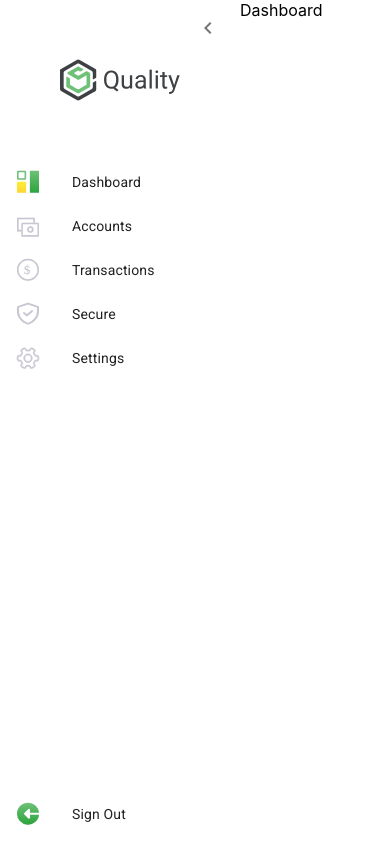
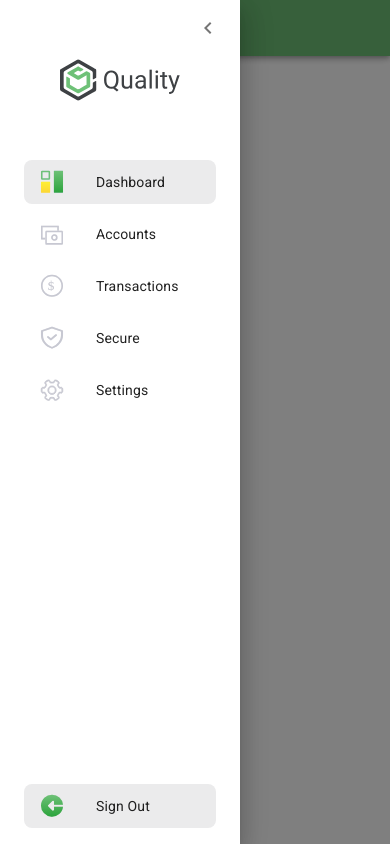
Before and after one commit to SoneThaya/quality-dashboard-firebase, a React (Create React App) app: page / in a window 390 px wide. Built offline with nearby package versions, Linux system fonts and the light colour scheme.

Commit message:
made navigation responsive

```diff
--- a/src/components/MenuItem.js
+++ b/src/components/MenuItem.js
@@ -10,7 +10,7 @@ import { useStyles } from "../styles";
 import clsx from "clsx";
 import { Link, useLocation } from "react-router-dom";
 
-const MenuItem = ({ label, icon, activeIcon, path }) => {
+const MenuItem = ({ label, icon, activeIcon, path, onClick }) => {
   const classes = useStyles();
   const [active, setActive] = useState(true);
   const location = useLocation();
@@ -29,6 +29,7 @@ const MenuItem = ({ label, icon, activeIcon, path }) => {
       component={Link}
       to={path}
       className={clsx(classes.menuItem, active && classes.menuItemActive)}
+      onClick={onClick}
     >
       <ListItemIcon>
         <Icon>
--- a/src/components/Navigation.js
+++ b/src/components/Navigation.js
@@ -5,11 +5,18 @@ import Logo1 from "../assets/logo1.svg";
 import Logo2 from "../assets/logo2.svg";
 
 // @material ui
-import { useStyles } from "../styles";
 import List from "@material-ui/core/List";
-import { IconButton } from "@material-ui/core";
+import {
+  AppBar,
+  IconButton,
+  Toolbar,
+  Typography,
+  useMediaQuery,
+  useTheme,
+} from "@material-ui/core";
 import ChevronLeftIcon from "@material-ui/icons/ChevronLeft";
 import MenuIcon from "@material-ui/icons/Menu";
+import { useStyles } from "../styles";
 
 // internal
 import MenuItem from "./MenuItem";
@@ -19,13 +26,37 @@ import clsx from "clsx";
 const Navigation = () => {
   const classes = useStyles();
   const [open, setOpen] = useState(true);
+  const theme = useTheme();
+  const matches = useMediaQuery(theme.breakpoints.down("xs"));
 
   const toggleNavigation = () => {
     setOpen(!open);
   };
 
+  const closeNavigation = () => {
+    if (matches) {
+      setOpen(false);
+    }
+  };
+
   return (
     <div>
+      <AppBar className={classes.appBar}>
+        <Toolbar>
+          <IconButton
+            onClick={toggleNavigation}
+            edge="start"
+            color="inherit"
+            aria-label="Menu"
+          >
+            <MenuIcon />
+          </IconButton>
+          <Typography color="inherit" component="h1" variant="h6">
+            Quality
+          </Typography>
+        </Toolbar>
+      </AppBar>
+
       <Drawer
         classes={{
           paper: clsx(
@@ -33,7 +64,7 @@ const Navigation = () => {
             !open && classes.navigationDrawerCollapse
           ),
         }}
-        variant="permanent"
+        variant={matches ? "temporary" : "permanent"}
         open={open}
       >
         <div
@@ -65,6 +96,7 @@ const Navigation = () => {
                   icon={route.icon}
                   activeIcon={route.activeIcon}
                   path={route.path}
+                  onClick={closeNavigation}
                 />
               </>
             );
--- a/src/styles.js
+++ b/src/styles.js
@@ -3,6 +3,17 @@ import { makeStyles } from "@material-ui/core/styles";
 export const useStyles = makeStyles((theme) => ({
   appRoot: {
     display: "flex",
+  },
+  appBar: {
+    background: "#6ec177",
+    [theme.breakpoints.up("sm")]: {
+      display: "none",
+    },
+  },
+  appBarSpacer: {
+    [theme.breakpoints.down("xs")]: {
+      ...theme.mixins.toolbar,
+    },
   },
   navigationLogo: {
     width: "50%",
```
